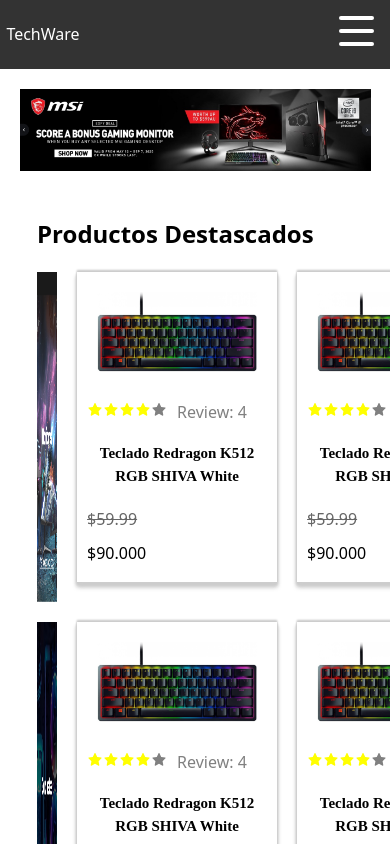
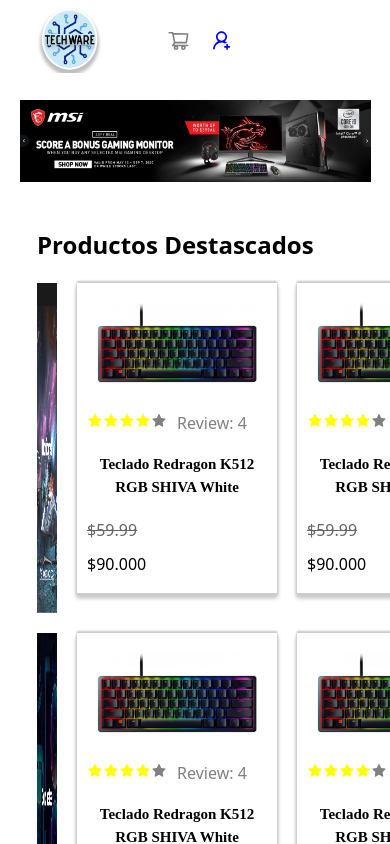
Before and after one commit to No-Country/C8-21-FT-Java-React, a React (Vite) app in the folder FrontEnd/E-commerce/: page / in a window 390 px wide. Shown: the top 844 px of the page. Built offline with nearby package versions, Linux system fonts and the light colour scheme.

Commit message:
:art: Falta acomodar el nav y las cards del home en responsive

```diff
--- a/FrontEnd/E-commerce/index.html
+++ b/FrontEnd/E-commerce/index.html
@@ -3,7 +3,7 @@
 
 <head>
   <meta charset="UTF-8" />
-  <link rel="icon" type="image/svg+xml" href="/vite.svg" />
+  <link rel="icon" type="image/svg+xml" href="/Logo.ico" />
   <meta name="viewport" content="width=device-width, initial-scale=1.0" />
   <title>TechWare</title>
 </head>
--- a/FrontEnd/E-commerce/src/components/Navbar/index.jsx
+++ b/FrontEnd/E-commerce/src/components/Navbar/index.jsx
@@ -2,41 +2,11 @@
 import styled, { withTheme } from 'styled-components'
 import BurguerButton from './BurguerButton'
 
-import Logo from '../../assets/img/logo.png'
-
+import Logo from '../../../public/Logo.png'
 
 // Icono de Lupita
-import { AiOutlineSearch, AiOutlineShoppingCart } from 'react-icons/ai'
+import { AiOutlineUserAdd, AiOutlineShoppingCart } from 'react-icons/ai'
 import index from '../Header'
-
-/*
-//Importar imagen
-//<img src={} alt={} />
-
-// Icono de Lupita
-// Se importa asi : <AiOutlineSearch />
-
-// Icono del carrito
-// Se importa asi : <AiOutlineShoppingCart />
-
-const index = () => {
-    return (
-        <>
-            <NavContainer>
-                <h2><span>TechWare</span> Nav</h2>
-            </NavContainer>
-            <div>
-                <a href=""> Hardware</a>
-                <a href=""> Periféricos</a>
-                <a href=""> Monitores</a>
-                <a href=""> Gabinetes</a>
-                <a href=""> Notebooks</a>
-                <a href=""> Contacto</a>
-            </div>
-        </>
-    )
-}
-*/
 
 //Funcion del Nav
 function navbar() {
@@ -49,14 +19,16 @@
     return (
         <>
             <NavContainer>
-                <h2><span>TechWare</span></h2>
+                <img className='img' src={Logo} alt='Logo' />
                 <div className={`links ${clicked ? 'active' : ''}`}>
-                    <a onClick={handleClick} href="#h"> Hardware</a>
                     <a onClick={handleClick} href="#h"> Periféricos</a>
                     <a onClick={handleClick} href="#h"> Monitores</a>
                     <a onClick={handleClick} href="#h"> Gabinetes</a>
-                    <a onClick={handleClick} href="#h"> Notebooks</a>
                     <a onClick={handleClick} href="#h"> Contacto</a>
+                </div>
+                <div className='iconos'>
+                    <AiOutlineShoppingCart color='grey' className='shop' />
+                    <AiOutlineUserAdd color='blue' className='user' />
                 </div>
                 <div className='burguer'>
                     <BurguerButton clicked={clicked} handleClick={handleClick} />
@@ -69,22 +41,38 @@
 
 export default navbar
 const NavContainer = styled.nav`
+    .img{
+        width:65px;
+        height: 65px;
+    }
     h2{
-        color: white;
+        color: black;
         font-weight: 400;
         span{
-            font-weigth: bold;
+            font-weight: bold;
         }
     }
     padding: .4rem;
-    background-color: #333;
+    background-color: white;
     display: flex;
     align-items: center;
-    justify-content: space-between;
+    justify-content: space-around;
+    height: 80px;
+
+    .iconos{
+        display: flex;
+        gap: 20px;
+
+        .shop, .user{
+            width: 23px;
+            height: 23px;
+        }
+    }
     a{
-        color: white;
+        color: black;
         text-decoration: none;
-        margin-rigth: 1rem;
+        margin-right: 1rem;
+        font-weight:600;
     }
 
     //El siguiente codigo oculta el icono de menu hamburguesa cuando se reduce el tamaño de la ventana
@@ -96,6 +84,7 @@
     //Codigo para ocultar links de opciones del nav
     .links{
         position: absolute;
+        display: flex;
         top: -700px;
         left: -2000px;
         right: 0;
@@ -103,17 +92,19 @@
         margin-right: auto;
         text-align: center;
         transition: all .5s ease;
+        color: black;
         a{
-            color: white;
+            color: black;
             font-size: 2rem;
             display: block;
+            justify-content: center;
         }
         @media(min-width: 768px){
             position: initial;
             margin: 0;
             a{
                 font-size: 1rem;
-                color: white;
+                color: black;
                 display: inline;
             }
         }
@@ -132,7 +123,8 @@
         a{
             font-size: 1.6rem;
             margin-top: 1rem;
-            color: white;
+            color: black;
+            z-index: 10;
         }
     }
 `
@@ -143,7 +135,7 @@
     left: -1000px;
     width: 100%;
     height: 100%;
-    z-index: -1;
+    z-index: 1;
     transition: all.6s ease;
     &.active{
         border-radius: 0 0 80% 0;
@@ -151,5 +143,6 @@
         left: 0;
         width: 100%;
         height: 100%;
+        z-index: 10;
     }
 `
```
Also changed, not shown: FrontEnd/E-commerce/public/Logo.png (added), 1 other file (tests, documents, lock files or other folders).
